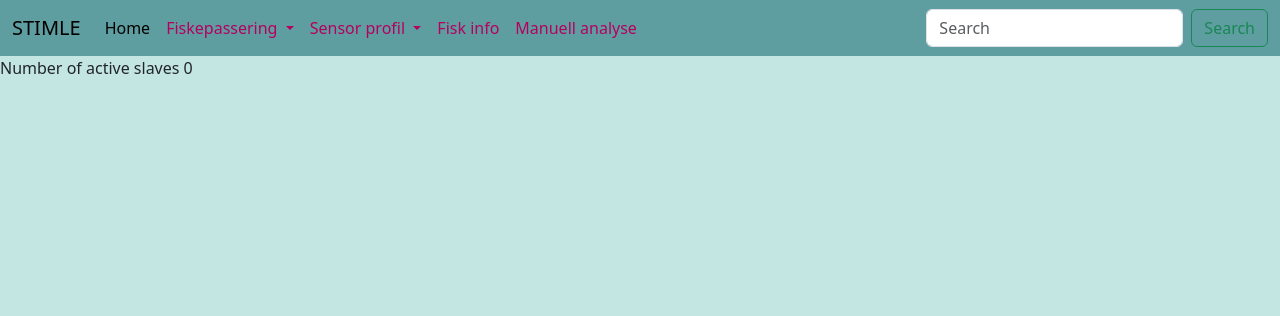
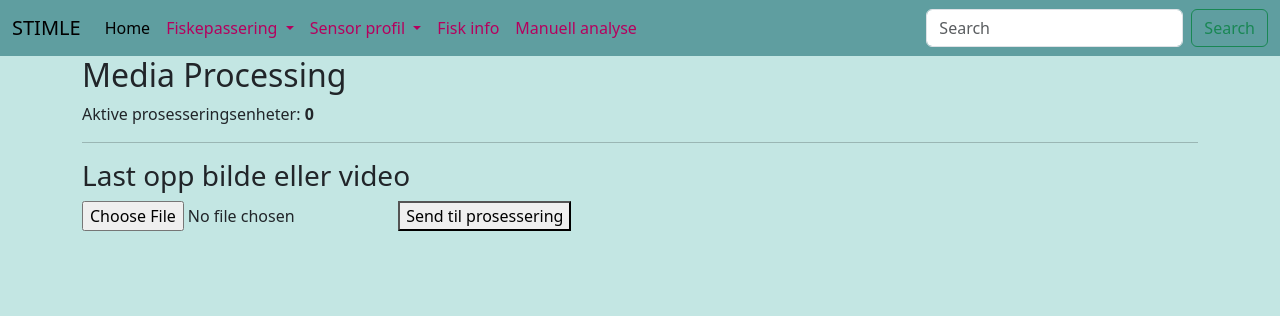
Before and after one commit to Elsys-Gruppe-1/ServerSide, a Flask app: page /analyse in a window 1280 px wide. Shown: the top 316 px of the page. Run offline with Flask 3, Linux system fonts and the light colour scheme; some libraries are stand-ins or nearby versions.

Commit message:
Added simple processing

```diff
--- a/app/routes/manual_tests/analyse.py
+++ b/app/routes/manual_tests/analyse.py
@@ -1,8 +1,28 @@
-from flask import Blueprint, redirect, url_for, render_template
+from flask import Blueprint, redirect, url_for, render_template, request, jsonify
 from app.socket_events import get_active_slaves_count
+from app.utils.processor import process_image
 
 analyse_bp = Blueprint("analyse", __name__)
 
 @analyse_bp.route("/analyse")
 def analyse():
     return render_template("analyse.html", slave_count = get_active_slaves_count())
+
+
+@analyse_bp.route('/upload-and-process', methods=['POST'])
+def handle_upload():
+    data = request.get_json()
+    if not data or 'media' not in data:
+        return jsonify({"error": "Ingen data mottatt"}), 400
+
+    media_data = data['media']
+    file_type = data.get('filetype', 'unknown')
+
+    # This calls the background socket logic to talk to slaves
+    print(f"Sending {file_type} to processing stations...")
+    result = process_image(media_data)
+
+    return jsonify({
+        "status": "success",
+        "slave_output": result
+    })
--- a/app/templates/analyse.html
+++ b/app/templates/analyse.html
@@ -1,11 +1,76 @@
-<!--Sier at vi skal arve fra base.html:-->
 {% extends "base.html" %}
 
-<!--Lager blokk for tittelen-->
 {% block title %}Home Page{% endblock %}
 
-<!--Blokk for content-->
 {% block content %}
-<p> Number of active slaves {{ slave_count }}</p>
+<div class="container">
+    <h2>Media Processing</h2>
+    <p>Aktive prosesseringsenheter: <strong id="unit-count">{{ slave_count }}</strong></p>
 
+    <hr>
+
+    <div class="upload-section">
+        <h3>Last opp bilde eller video</h3>
+        <input type="file" id="mediaInput" accept="image/*,video/*">
+        <button onclick="uploadMedia()" id="submitBtn">Send til prosessering</button>
+    </div>
+
+    <div id="statusUpdate" style="margin-top: 20px; font-style: italic; color: #555;"></div>
+    <div id="resultDisplay" style="margin-top: 20px; padding: 10px; border: 1px solid #ddd; display: none;">
+        <h4>Resultat:</h4>
+        <pre id="resultText"></pre>
+    </div>
+</div>
+
+<script src="https://cdnjs.cloudflare.com/ajax/libs/socket.io/4.0.1/socket.io.js"></script>
+<script>
+    const socket = io();
+    const statusDiv = document.getElementById('statusUpdate');
+
+    // Update the unit count live
+    socket.on('station_count_update', function(data) {
+        document.getElementById('unit-count').innerText = data.count;
+    });
+
+    function uploadMedia() {
+        const fileInput = document.getElementById('mediaInput');
+        const file = fileInput.files[0];
+
+        if (!file) {
+            alert("Vennligst velg en fil først.");
+            return;
+        }
+
+        statusDiv.innerText = "Konverterer fil...";
+        const reader = new FileReader();
+
+        reader.onload = function() {
+            const base64Data = reader.result;
+            statusDiv.innerText = "Sender til prosessering...";
+
+            // Send to your Flask route via fetch
+            fetch('/upload-and-process', {
+                method: 'POST',
+                headers: { 'Content-Type': 'application/json' },
+                body: JSON.stringify({
+                    media: base64Data,
+                    filename: file.name,
+                    filetype: file.type
+                })
+            })
+            .then(response => response.json())
+            .then(data => {
+                statusDiv.innerText = "Ferdig!";
+                document.getElementById('resultDisplay').style.display = 'block';
+                document.getElementById('resultText').innerText = JSON.stringify(data.slave_output, null, 2);
+            })
+            .catch(err => {
+                statusDiv.innerText = "Feil under opplasting.";
+                console.error(err);
+            });
+        };
+
+        reader.readAsDataURL(file);
+    }
+</script>
 {% endblock %}
```
